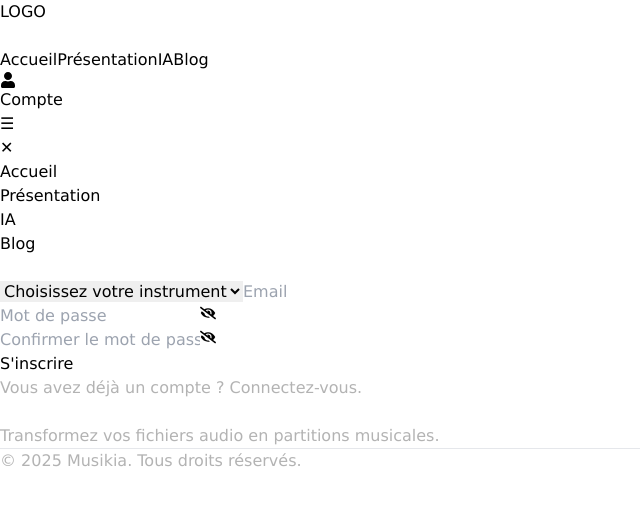
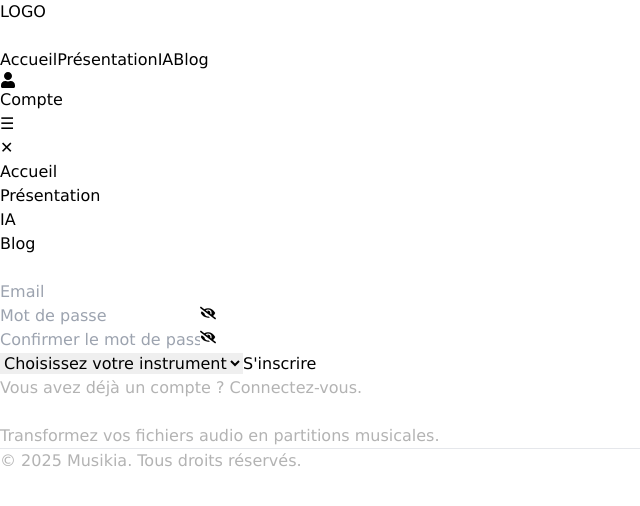
Before and after one commit to lemadnightofficiel/Musikia_Web, a Next.js app in the folder site-web-musikia/: page /pages/register in a window 1280 px wide. Shown: the top 506 px of the page, without its empty margins (0-640 px from the left). Built offline with nearby package versions, Linux system fonts and the light colour scheme.

Commit message:
modified inscription order

```diff
--- a/site-web-musikia/src/app/pages/register/page.tsx
+++ b/site-web-musikia/src/app/pages/register/page.tsx
@@ -42,13 +42,6 @@ const RegisterPage = () => {
         <div className="bg-white shadow-lg rounded-lg p-8 w-full max-w-md relative">
           <h1 className="text-4xl font-bold mb-6 text-center text-[var(--h1-color)]">Inscription</h1>
           <form className="flex flex-col" onSubmit={handleSubmit}>
-            <select value={instrument} onChange={(e) => setInstrument(e.target.value)} className="border border-gray-300 rounded p-2 mb-4 focus:outline-none focus:ring-2 focus:ring-indigo-500" required>
-              <option value="" disabled>Choisissez votre instrument</option>
-              <option value="Guitare">Guitare</option>
-              <option value="Piano">Piano</option>
-              <option value="Batterie">Batterie</option>
-              <option value="Violon">Violon</option>
-            </select>
             <input type="email" placeholder="Email" className="border border-gray-300 rounded p-2 mb-4 focus:outline-none focus:ring-2 focus:ring-indigo-500"  value={email} onChange={(e) => setEmail(e.target.value)} required/>
             <div className="relative mb-4">
               <input type={showPassword ? "text" : "password"} placeholder="Mot de passe" className="border border-gray-300 rounded p-2 w-full focus:outline-none focus:ring-2 focus:ring-indigo-500" required value={password} onChange={handlePasswordChange}/>
@@ -73,6 +66,13 @@ const RegisterPage = () => {
                 )}
               </button>
             </div>
+              <select value={instrument} onChange={(e) => setInstrument(e.target.value)} className="border border-gray-300 rounded p-2 mb-4 focus:outline-none focus:ring-2 focus:ring-indigo-500" required>
+                <option value="" disabled>Choisissez votre instrument</option>
+                <option value="Guitare">Guitare</option>
+                <option value="Piano">Piano</option>
+                <option value="Batterie">Batterie</option>
+                <option value="Violon">Violon</option>
+              </select>
             <button type="submit" className="bg-[var(--btn-bg)] text-[var(--btn-text)] hover:bg-[var(--btn-hover)] py-2 px-4 rounded transition duration-300">
               S&apos;inscrire
             </button>
```
